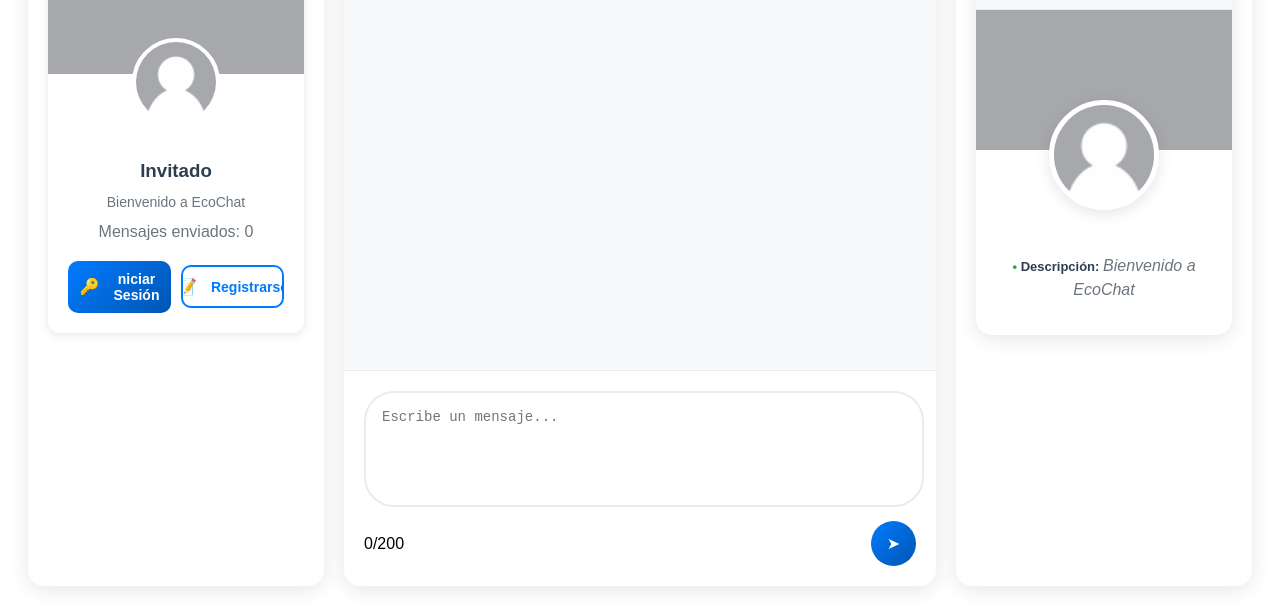
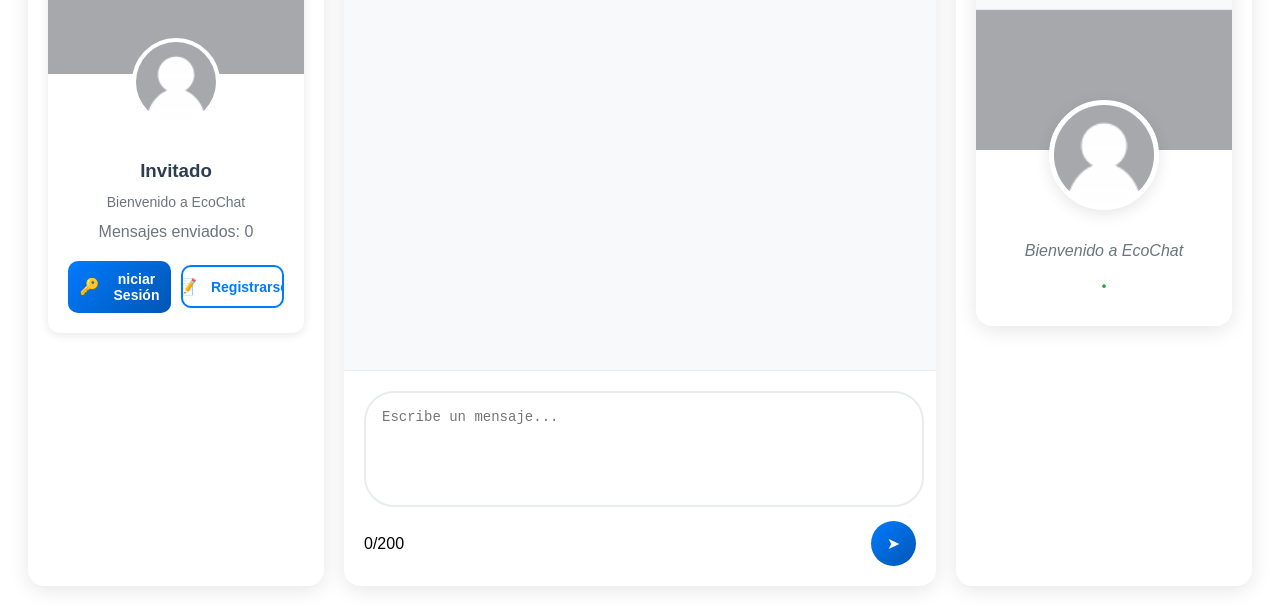
Before and after one commit to jeremiasatala/ecochat, a website: page public/index.html in a window 1280 px wide. Both pictures are taken after a click on the button "Perfil". Shown: the part 202-816 px from the top of the page. Drawn offline with nearby package versions, Linux system fonts and the light colour scheme; no server answers.

Commit message:
sin descripcion

```diff
--- a/public/index.html
+++ b/public/index.html
@@ -217,7 +217,7 @@
             <p><strong>Mensajes enviados:</strong> <span id="inspector-messages">0</span></p>
             <p><strong>Última conexión:</strong> <span id="inspector-lastseen">Ahora</span></p>
             <!-- AÑADIR ESTO: Línea para la descripción -->
-            <p><strong>Descripción:</strong> <span id="inspector-bio">Bienvenido a EcoChat</span></p>
+            <span id="inspector-bio">Bienvenido a EcoChat</span></p>
           </div>
         </div>
       </div>
```
